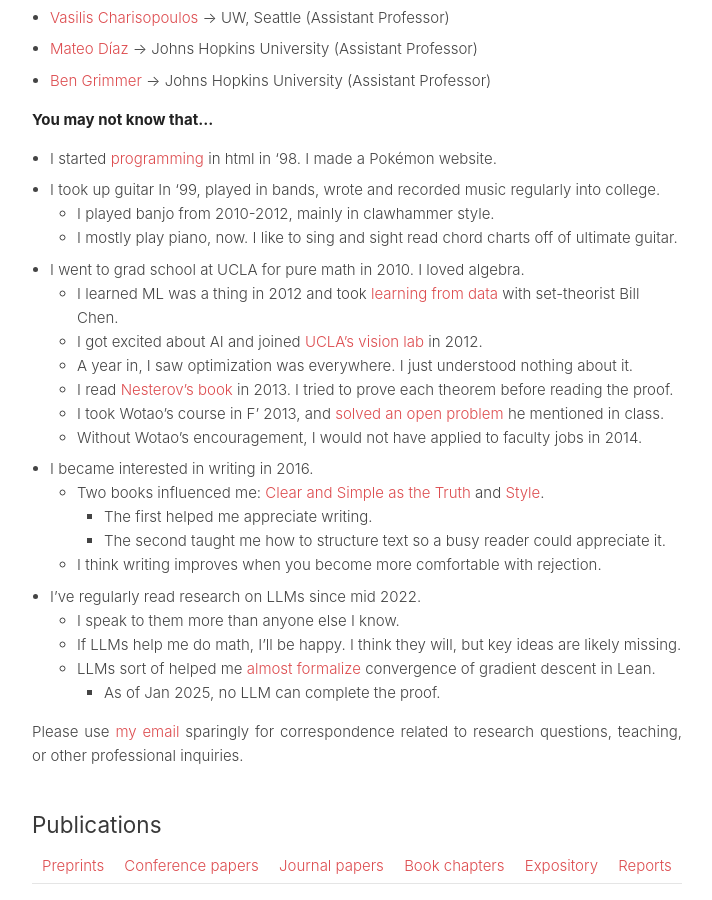
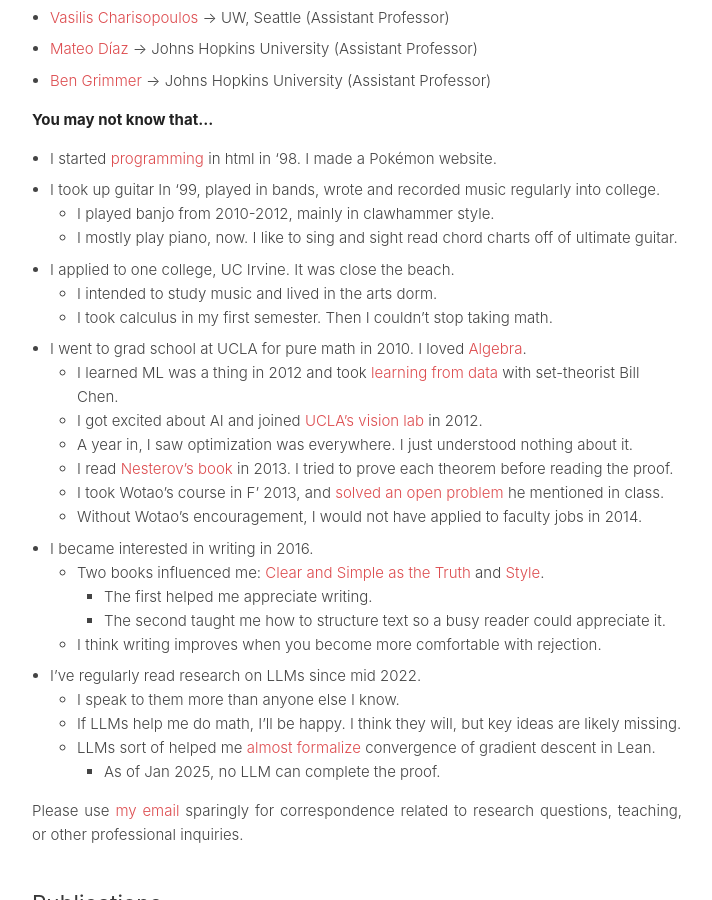
Before and after one commit to damek/damek.github.io, a Jekyll site: the page built from index.md, in a window 1280 px wide and 900 px high, scrolled down 945 px. Shown: the whole window, without its empty margins (283-995 px from the left). Built offline with Jekyll 4.4.1, drawn with Linux system fonts in a browser that asks for light colours.

Commit message:
Update index.md

```diff
--- a/index.md
+++ b/index.md
@@ -43,7 +43,10 @@ I'm an Associate Professor in Wharton's Department of Statistics and Data Scienc
 - I took up guitar In '99, played in bands, wrote and recorded music regularly into college.
     - I played banjo from 2010-2012, mainly in clawhammer style.
     - I mostly play piano, now. I like to sing and sight read chord charts off of ultimate guitar.
-- I went to grad school at UCLA for pure math in 2010. I loved algebra.
+- I applied to one college, UC Irvine. It was close the beach.
+    - I intended to study music and lived in the arts dorm.
+    - I took calculus in my first semester. Then I couldn't stop taking math.
+- I went to grad school at UCLA for pure math in 2010. I loved [Algebra](https://link.springer.com/book/10.1007/978-1-4613-0041-0).
     - I learned ML was a thing in 2012 and took [learning from data](https://work.caltech.edu/telecourse) with set-theorist Bill Chen.
     - I got excited about AI and joined [UCLA’s vision lab](http://vision.ucla.edu/people.html) in 2012.
     - A year in, I saw optimization was everywhere. I just understood nothing about it.
```
